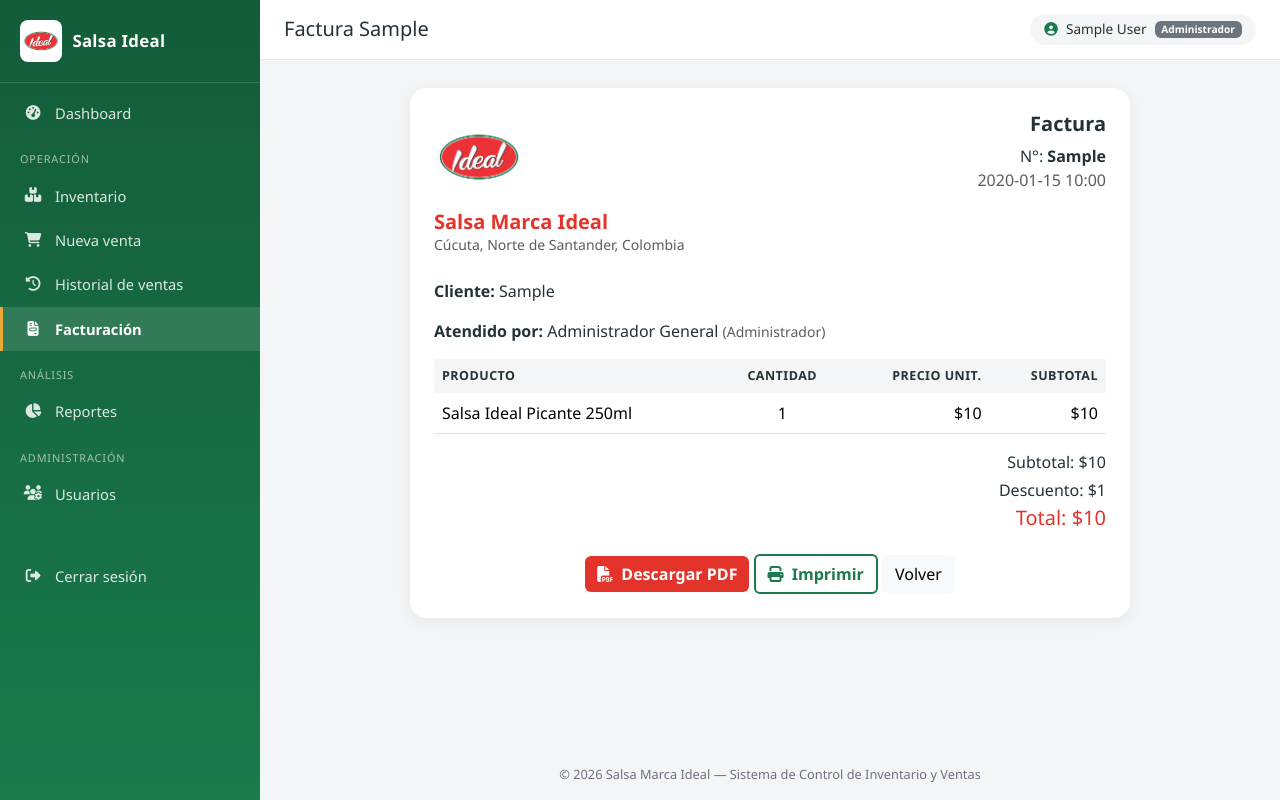
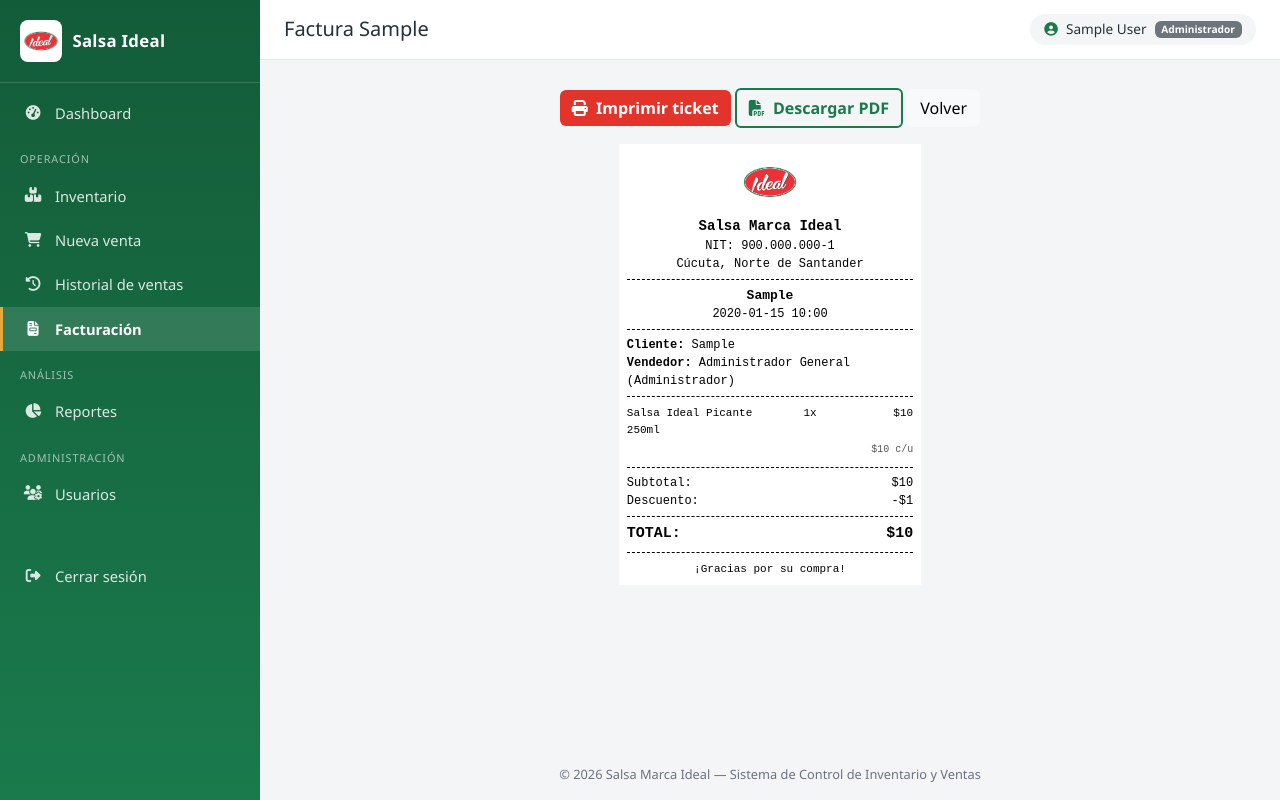
Before and after one commit to Henry-Ing07/salsa-ideal, a Flask app: page /facturas/1 in a window 1280 px wide. Run offline with Flask 3, Linux system fonts and the light colour scheme; the visitor is signed in with stand-in values (Sample User, id 1); data comes from the database, SQL or seed files in the repository; tables that the repository leaves empty hold one stand-in row (values such as "Sample post"); some libraries are stand-ins or nearby versions.

Commit message:
formato ticket termico factura

```diff
--- a/backend/templates/facturas/ver.html
+++ b/backend/templates/facturas/ver.html
@@ -2,49 +2,96 @@
 {% block title %}Factura {{ factura.numero_factura }}{% endblock %}
 {% block page_title %}Factura {{ factura.numero_factura }}{% endblock %}
 
+{% block extra_css %}
+<style>
+  @media print {
+    body * { visibility: hidden; }
+    #ticket, #ticket * { visibility: visible; }
+    #ticket { position: fixed; top: 0; left: 0; }
+    .d-print-none { display: none !important; }
+  }
+
+  #ticket {
+    width: 80mm;
+    max-width: 80mm;
+    font-family: 'Courier New', monospace;
+    font-size: 12px;
+    margin: 0 auto;
+    padding: 8px;
+    background: #fff;
+    color: #000;
+  }
+  #ticket .ticket-center { text-align: center; }
+  #ticket .ticket-bold { font-weight: bold; }
+  #ticket .ticket-linea { border-top: 1px dashed #000; margin: 6px 0; }
+  #ticket .ticket-row { display: flex; justify-content: space-between; }
+  #ticket .ticket-total { font-size: 15px; font-weight: bold; }
+  #ticket table { width: 100%; border-collapse: collapse; font-size: 11px; }
+  #ticket table td { padding: 2px 0; vertical-align: top; }
+  #ticket table td:last-child { text-align: right; white-space: nowrap; }
+</style>
+{% endblock %}
+
 {% block content %}
-<div class="card-ideal mx-auto" style="max-width:720px;" id="factura-imprimible">
-  <div class="card-body p-4">
-    <div class="d-flex justify-content-between align-items-start mb-4">
-      <div>
-        <img src="{{ url_for('static', filename='img/logo-ideal.png') }}" style="width:90px;">
-        <h5 class="mt-2 mb-0 brand-text-rojo fw-bold">{{ empresa_nombre }}</h5>
-        <p class="text-muted small mb-0">Cúcuta, Norte de Santander, Colombia</p>
-      </div>
-      <div class="text-end">
-        <h5 class="fw-bold">Factura</h5>
-        <p class="mb-0">N°: <b>{{ factura.numero_factura }}</b></p>
-        <p class="mb-0 text-muted">{{ factura.fecha.strftime('%Y-%m-%d %H:%M') }}</p>
-      </div>
+<div class="d-print-none text-center mb-3">
+  <button onclick="window.print()" class="btn btn-ideal">
+    <i class="fa-solid fa-print me-1"></i> Imprimir ticket
+  </button>
+  <a href="{{ url_for('facturas.descargar_pdf', factura_id=factura.id) }}" class="btn btn-ideal-outline">
+    <i class="fa-solid fa-file-pdf me-1"></i> Descargar PDF
+  </a>
+  <a href="{{ url_for('facturas.listar') }}" class="btn btn-light">Volver</a>
 </div>
 
-    <p><b>Cliente:</b> {{ factura.cliente }}</p>
-    <p><b>Atendido por:</b> {{ factura.vendedor_nombre or 'N/A' }} <span class="text-muted small">({{ factura.vendedor_rol or '' }})</span></p>
+<div id="ticket">
+  <div class="ticket-center">
+    <img src="{{ url_for('static', filename='img/logo-ideal.png') }}" style="width:60px; display:block; margin:0 auto 4px;">
+    <div class="ticket-bold" style="font-size:14px;">{{ empresa_nombre }}</div>
+    <div>NIT: {{ config.EMPRESA_NIT if config else '900.000.000-1' }}</div>
+    <div>Cúcuta, Norte de Santander</div>
+  </div>
 
-    <table class="table table-ideal">
-      <thead><tr><th>Producto</th><th class="text-center">Cantidad</th><th class="text-end">Precio Unit.</th><th class="text-end">Subtotal</th></tr></thead>
+  <div class="ticket-linea"></div>
+
+  <div class="ticket-center ticket-bold" style="font-size:13px;">{{ factura.numero_factura }}</div>
+  <div class="ticket-center">{{ factura.fecha.strftime('%Y-%m-%d %H:%M') }}</div>
+
+  <div class="ticket-linea"></div>
+
+  <div><span class="ticket-bold">Cliente:</span> {{ factura.cliente }}</div>
+  <div><span class="ticket-bold">Vendedor:</span> {{ factura.vendedor_nombre or 'N/A' }} ({{ factura.vendedor_rol or '' }})</div>
+
+  <div class="ticket-linea"></div>
+
+  <table>
     <tbody>
       {% for it in factura.get('items', []) %}
-        <tr><td>{{ it.producto_nombre }}</td><td class="text-center">{{ it.cantidad }}</td><td class="text-end">${{ it.precio|moneda }}</td><td class="text-end">${{ (it.precio*it.cantidad)|moneda }}</td></tr>
+      <tr>
+        <td style="width:55%;">{{ it.producto_nombre }}</td>
+        <td style="text-align:center;">{{ it.cantidad }}x</td>
+        <td>${{ (it.precio * it.cantidad)|moneda }}</td>
+      </tr>
+      <tr>
+        <td colspan="3" style="font-size:10px; color:#555; padding-bottom:4px;">
+          ${{ it.precio|moneda }} c/u
+        </td>
+      </tr>
       {% endfor %}
     </tbody>
   </table>
 
-    <div class="text-end">
-      <p class="mb-1">Subtotal: ${{ factura.subtotal|moneda }}</p>
-      <p class="mb-1">Descuento: ${{ factura.descuento|moneda }}</p>
-      <h5 class="brand-text-rojo">Total: ${{ factura.total|moneda }}</h5>
-    </div>
+  <div class="ticket-linea"></div>
 
-    <div class="text-center mt-4 d-print-none">
-      <a href="{{ url_for('facturas.descargar_pdf', factura_id=factura.id) }}" class="btn btn-ideal">
-        <i class="fa-solid fa-file-pdf me-1"></i> Descargar PDF
-      </a>
-      <button onclick="window.print()" class="btn btn-ideal-outline">
-        <i class="fa-solid fa-print me-1"></i> Imprimir
-      </button>
-      <a href="{{ url_for('facturas.listar') }}" class="btn btn-light">Volver</a>
-    </div>
+  <div class="ticket-row"><span>Subtotal:</span><span>${{ factura.subtotal|moneda }}</span></div>
+  {% if factura.descuento > 0 %}
+  <div class="ticket-row"><span>Descuento:</span><span>-${{ factura.descuento|moneda }}</span></div>
+  {% endif %}
+  <div class="ticket-linea"></div>
+  <div class="ticket-row ticket-total"><span>TOTAL:</span><span>${{ factura.total|moneda }}</span></div>
+  <div class="ticket-linea"></div>
+
+  <div class="ticket-center" style="margin-top:8px; font-size:11px;">
+    ¡Gracias por su compra!
   </div>
 </div>
 {% endblock %}
```
Lines whose indentation alone changed are shown as unchanged.
